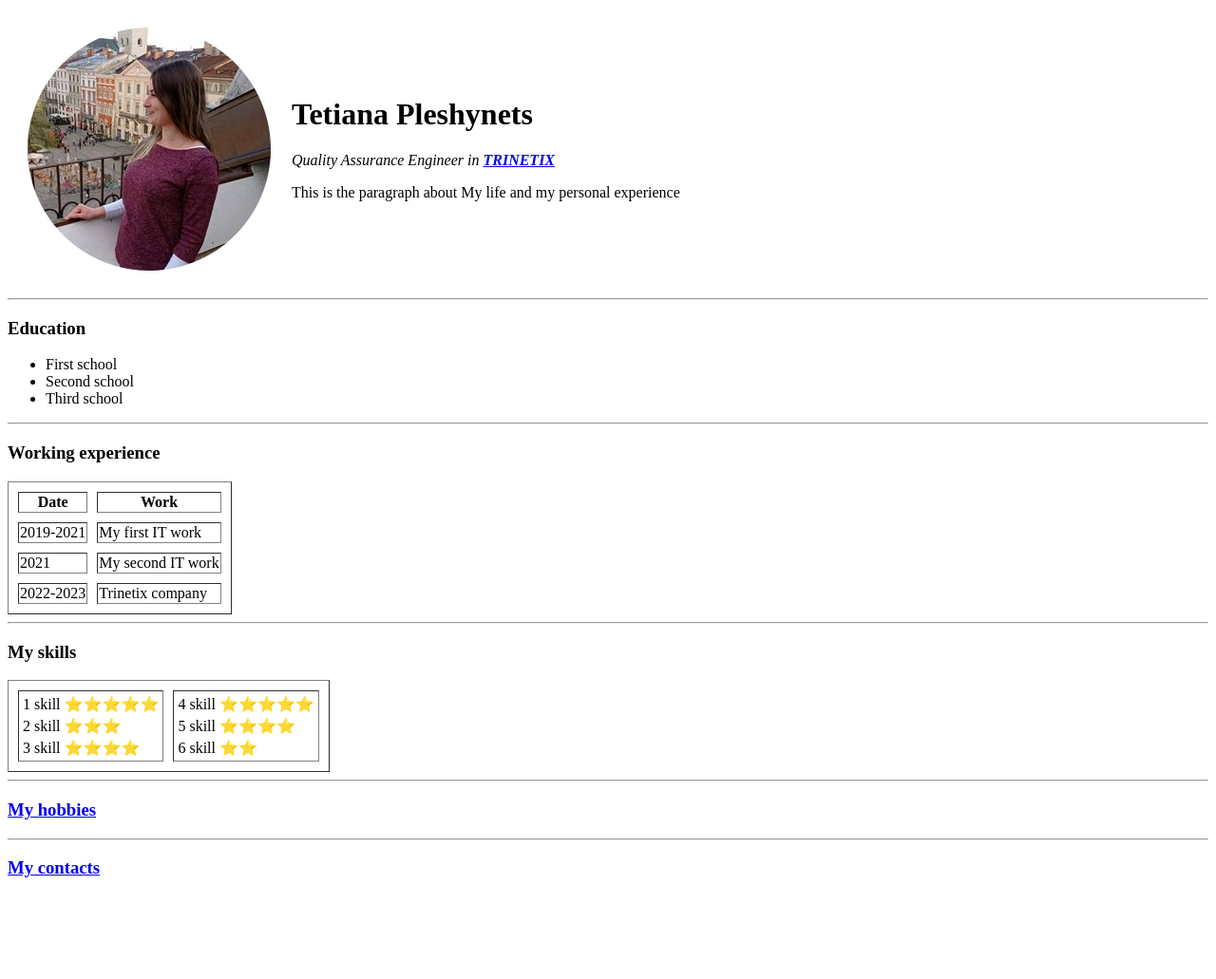
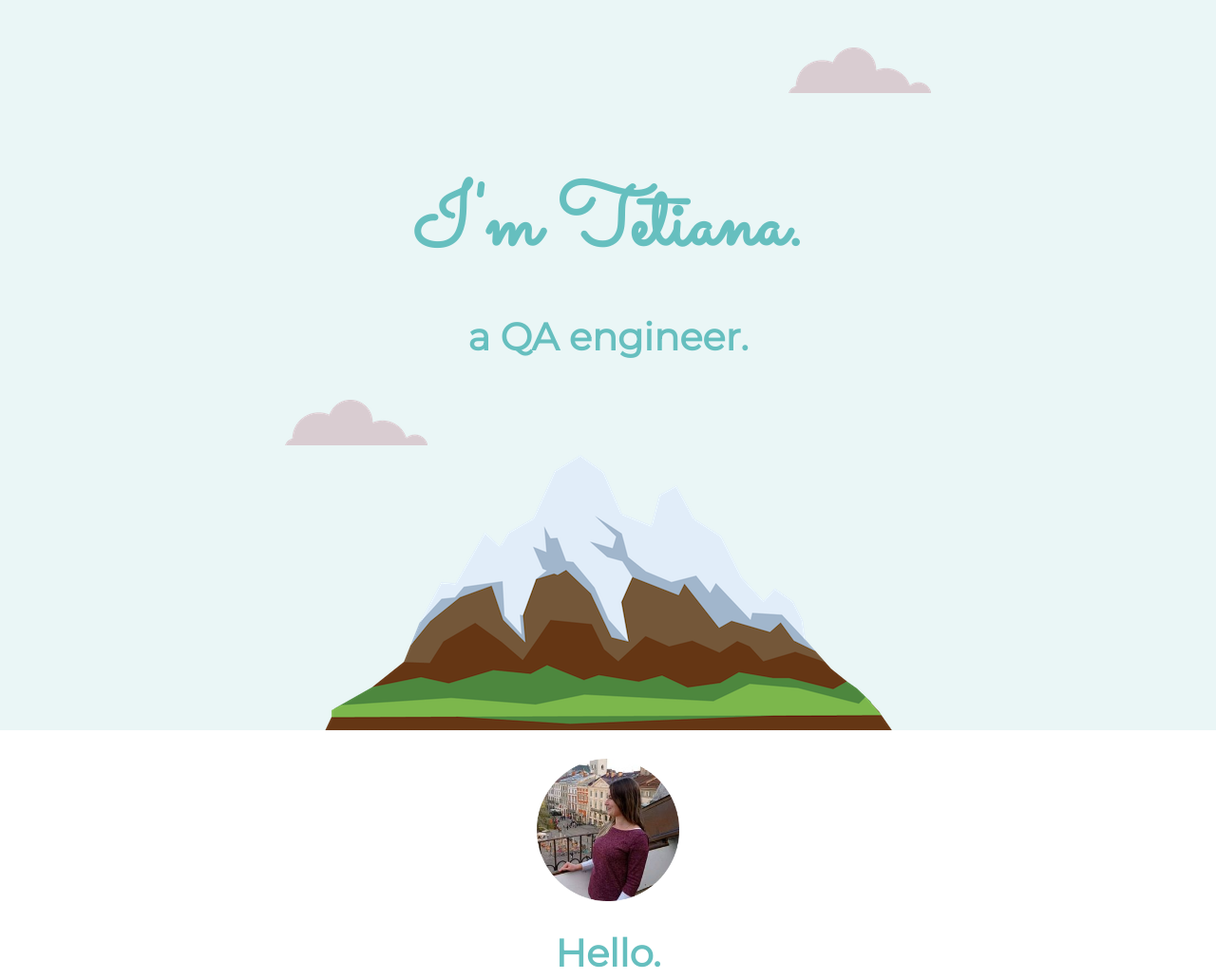
Before and after one commit to tpleshynets/cv, a plain HTML site: page index.html in a window 1280 px wide. Shown: the top 1031 px of the page at 95% size. Before the commit the page ends 944 px from the top, so only its background shows below. Drawn offline with Linux system fonts and the light colour scheme.

Commit message:
Changed content

```diff
--- a/index.html
+++ b/index.html
@@ -1,91 +1,56 @@
 <html lang="en">
     <head>
-        <meta charset="UTF-8">
-        <title>Tetiana's Personal Site</title>
+     <title>CV_Tetiana Pleshynets</title>
+     <link rel="stylesheet" href="css/styles.css">
+     <link rel="icon" href="favicon.ico">
+     <link rel="preconnect" href="https://fonts.googleapis.com">
+    <link rel="preconnect" href="https://fonts.gstatic.com" crossorigin>
+    <link href="https://fonts.googleapis.com/css2?family=Merriweather&family=Montserrat&family=Sacramento&display=swap" rel="stylesheet">
     </head>
     <body>
-        <table cellspacing="20">
-            <tr>
-                <td><img src="tetiana-modified.png" alt="Tetiana's profile"></td>
-                <td>
-                    <h1>Tetiana Pleshynets</h1>
-                    <p><em>Quality Assurance Engineer in <strong><a href="https://www.trinetix.com/">TRINETIX</a></strong></em></p>
-                    <p>This is the paragraph about My life and my personal experience</p>
-                </td>
-            </tr>
-        </table>
-        <hr>
-        <h3>Education</h3>
-            <ul>
-                 <li>First school</li>
-                 <li>Second school</li>
-                 <li>Third school</li>
-            </ul>
-        <hr>
-        <h3>Working experience</h3>
-        <table border="1" cellspacing="10">
-            <thead>
-                <tr>
-                    <th>Date</th>
-                    <th>Work</th>
-                </tr>
-            </thead>
-            <tbody>
-                <tr>
-                    <td>2019-2021</td>
-                    <td>My first IT work</td>
-                </tr>
-                <tr>
-                    <td>2021</td>
-                    <td>My second IT work</td>
-                </tr>
-                <tr>
-                    <td>2022-2023</td>
-                    <td>Trinetix company</td>
-                </tr>
-            </tbody>
-        </table>
+        <div class="top-container">
+            <img class="top-cloud" src="images/cloud.png" alt="cloud-img">
+            <h1>I'm Tetiana.</h1>
+            <h2>a QA engineer.</h2>
+            <img class="bottom-cloud" src="images/cloud.png" alt="cloud-img">
+            <img src="images/mountain.png" alt="mountain-img">
+        </div>
+        <div class="middle-container">
+            <div class="profile">
+                <img class="my-photo" src="images/tetiana-modified.png" alt="Tetina's photo">
+                <h2>Hello.</h2>
+                <p class="personnel-description">Lorem ipsum dolor sit amet, vitae volutpat, dui conubia, dolor urna. Non auctor, montes nulla distinctio.</p>
+            </div>
             <hr>
-            <h3>My skills</h3>
-            <table border="1" cellspacing="10">
-                <tr>
-                    <td>
-                        <table>
-                           <tr>
-                              <td>1 skill</td>
-                              <td>⭐⭐⭐⭐⭐</td>
-                          </tr>
-                          <tr>
-                              <td>2 skill</td>
-                              <td>⭐⭐⭐</td>
-                          </tr>
-                          <tr>
-                             <td>3 skill</td>
-                             <td>⭐⭐⭐⭐</td>
-                           </tr>
-                        </table>
-                     </td>
-                     <td>
-                        <table>
-                            <tr>
-                                <td>4 skill</td>
-                                <td>⭐⭐⭐⭐⭐</td>
-                            </tr>
-                            <tr>
-                                <td>5 skill</td>
-                                <td>⭐⭐⭐⭐</td>
-                            </tr>
-                            <tr>
-                               <td>6 skill</td>
-                               <td>⭐⭐</td>
-                             </tr>
-                        </table>
-                     </td>
-                </tr>
-            </table>
-        <hr>
-        <h3><a href="hobbies.html">My hobbies</a></h3>
-        <hr>
-        <h3><a href="contacts.html">My contacts</a></h3>
+            <div class="skills">
+                <h2>My Skills.</h2>
+                <div class="skill-row">
+                <img class="skill-img-first" src="https://em-content.zobj.net/thumbs/240/samsung/349/star_2b50.png" alt="my-skill">
+                <h3>Lorem & Ipsum</h3>
+                <p>Lorem ipsum dolor sit amet, quis in duis, iaculis id felis. Consectetuer vestibulum, nunc urna lectus, erat ligula. Hendrerit nam, lectus ante, ut lorem eros.</p>
+            </div>
+            <div class="skill-row">
+                <img class="skill-img-second" src="https://em-content.zobj.net/thumbs/240/samsung/349/star_2b50.png" alt="my-skill">
+                <h3>Lorem Ipsum Dolor</h3>
+                <p>Lorem ipsum dolor sit amet, mauris sed consectetuer. Etiam et eu, bibendum interdum, lacus quis mauris. Curabitur wisi, quisque vel eu, rutrum nam.</p>
+            </div>
+            </div>
+                <hr>
+                <div class="contact-me">
+                  <h2>Get In Touch</h2>
+                  <h3><strong>If you love hot wings as much as I do.</strong> </h3>
+                  <p class="contact-description">Love hot wings as much as I do? Let's talk about how awesome they are! <br> We can code while we eat hot wings! </p>
+                  <a class="btn" href="mailto:t.e.pleshynets@gmail.com">CONTACT ME</a>
+                </div>
+        </div>
+
+
+        <div class="bottom-container">
+            <a class="footer-link" href="https://www.linkedin.com/">LinkedIn</a>
+            <a class="footer-link" href="https://twitter.com/">Twitter</a>
+            <a class="footer-link" href="https://www.appbrewery.co/">Website</a>
+             <p class="footer-description">2023 © Tetiana Pleshynets.</p>
+        </div>
+
     </body>
 </html>
```
